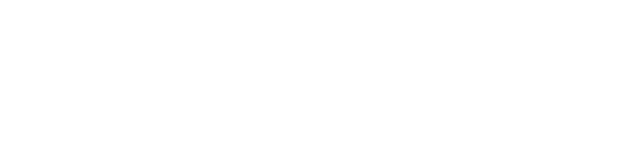
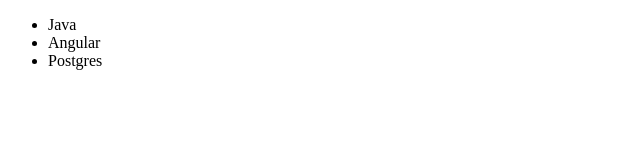
Before and after one commit to femoratolima/alura-git, a plain HTML site: page index.html in a window 1280 px wide. Shown: the whole page, without its empty margins (0-640 px from the left). Drawn offline with Linux system fonts and the light colour scheme.

Commit message:
Lista adicionada em index.html

```diff
--- a/index.html
+++ b/index.html
@@ -6,6 +6,10 @@
     <title>Git</title>
 </head>
 <body>
-
+    <ul>
+        <li>Java</li>
+        <li>Angular</li>
+        <li>Postgres</li>
+    </ul>
 </body>
 </html>
```
